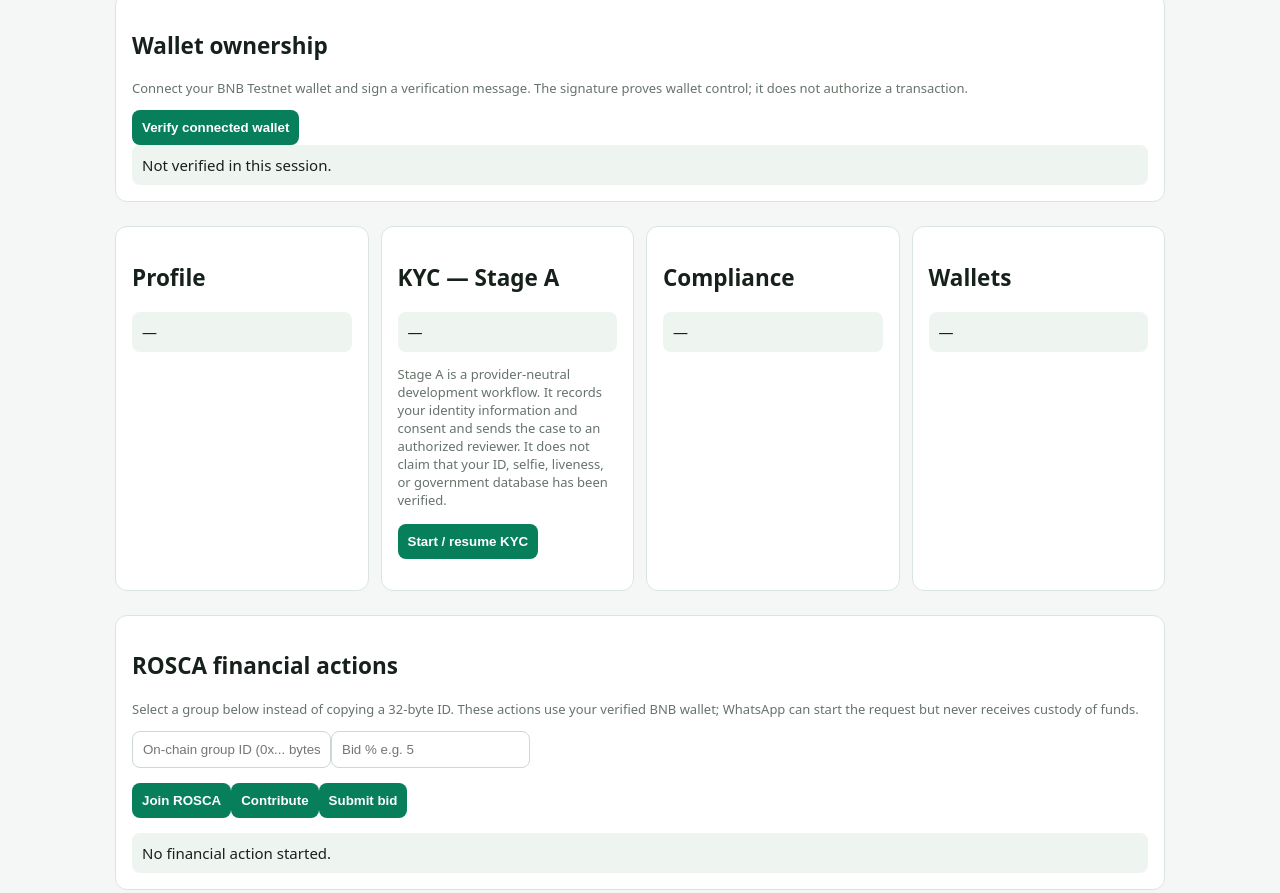
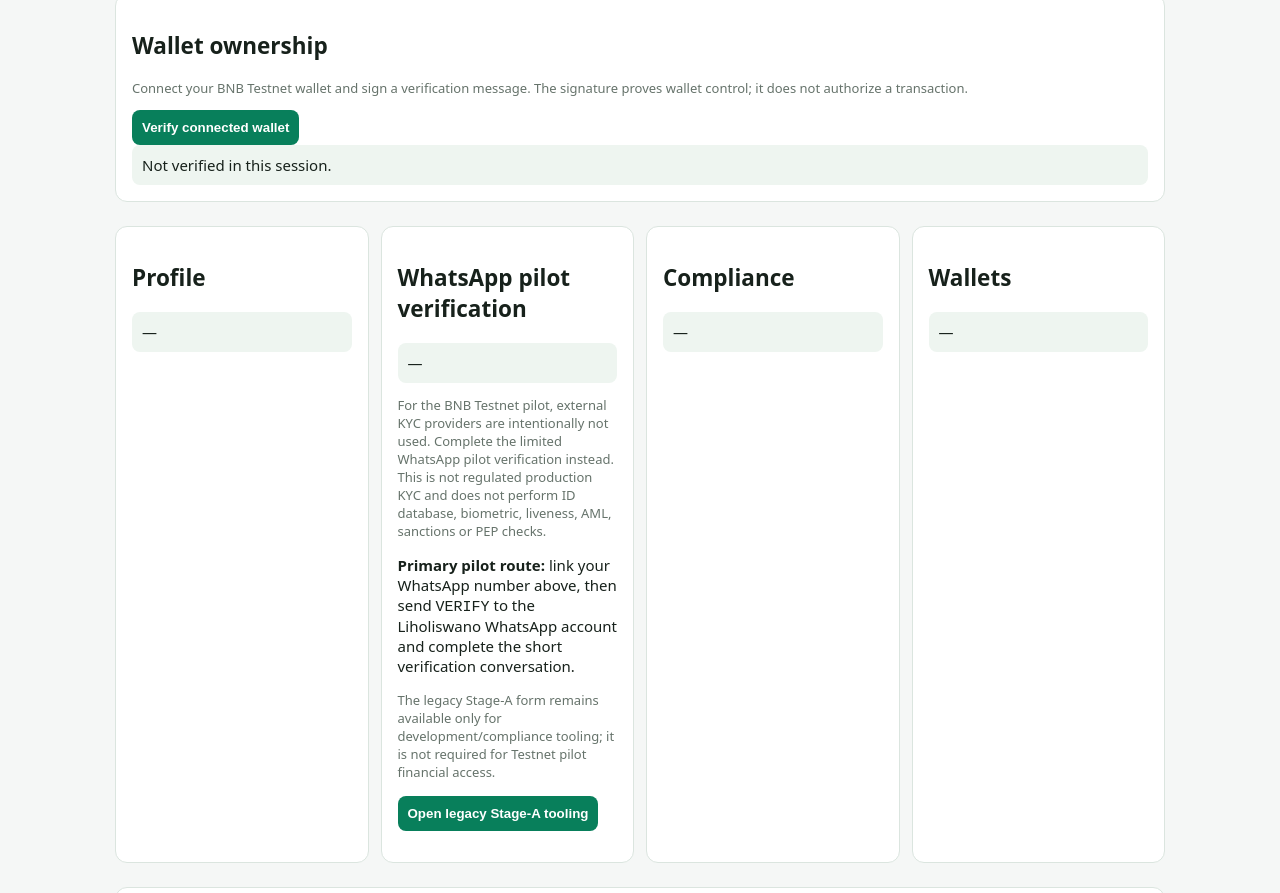
Before and after one commit to samboenough25-eng/Liholiswano, a website: page web/dashboard.html in a window 1280 px wide. Shown: the part 654-1547 px from the top of the page. Drawn offline with nearby package versions, Linux system fonts and the light colour scheme; no server answers.

Commit message:
Make WhatsApp the primary Testnet pilot verification flow

```diff
--- a/web/dashboard.html
+++ b/web/dashboard.html
@@ -1,12 +1,12 @@
 <!doctype html>
 <html lang="en"><head><meta charset="utf-8"><meta name="viewport" content="width=device-width,initial-scale=1"><title>Liholiswano Customer Dashboard</title>
 <style>body{font:15px system-ui;margin:0;background:#f5f7f6;color:#17211b}.wrap{max-width:1050px;margin:auto;padding:20px}.card{background:white;border:1px solid #dbe5df;border-radius:12px;padding:16px;margin:12px 0}.grid{display:grid;grid-template-columns:repeat(auto-fit,minmax(250px,1fr));gap:12px}input,button{padding:10px;border-radius:8px;border:1px solid #ccd8d1}button{background:#087f5b;color:white;border:0;font-weight:700}.status{white-space:pre-wrap;word-break:break-word;background:#eef5f0;padding:10px;border-radius:8px}.muted{color:#66736b;font-size:13px}</style></head>
-<body><main class="wrap"><h1>Liholiswano Customer Dashboard</h1><p class="muted">Account, KYC, wallet, savings groups, transactions and support.</p>
+<body><main class="wrap"><h1>Liholiswano Customer Dashboard</h1><p class="muted">Account, WhatsApp pilot verification, wallet, savings groups, transactions and support.</p>
 <p><a href="./register.html">Create a new customer account</a></p><section class="card"><h2>Sign in</h2><div class="grid"><input id="email" placeholder="Email"><input id="password" type="password" placeholder="Password"></div><p><button id="login">Sign in</button> <button id="logout">Sign out</button></p><div id="status" class="status">Not signed in.</div></section>
-<section class="card"><h2>WhatsApp</h2><p class="muted">Link and verify the WhatsApp number you control. Liholiswano will send a one-time code; do not share that code with anyone.</p><input id="waPhone" placeholder="+267... or +268..."><button id="waLink">Send WhatsApp linking code</button><div id="waStatus" class="status">Not linked through this dashboard session.</div></section><section class="card"><h2>Wallet ownership</h2><p class="muted">Connect your BNB Testnet wallet and sign a verification message. The signature proves wallet control; it does not authorize a transaction.</p><button id="verifyWallet">Verify connected wallet</button><div id="walletVerify" class="status">Not verified in this session.</div></section><section class="grid"><div class="card"><h2>Profile</h2><div id="profile" class="status">—</div></div><div class="card"><h2>KYC — Stage A</h2>
+<section class="card"><h2>WhatsApp</h2><p class="muted">Link and verify the WhatsApp number you control. Liholiswano will send a one-time code; do not share that code with anyone.</p><input id="waPhone" placeholder="+267... or +268..."><button id="waLink">Send WhatsApp linking code</button><div id="waStatus" class="status">Not linked through this dashboard session.</div></section><section class="card"><h2>Wallet ownership</h2><p class="muted">Connect your BNB Testnet wallet and sign a verification message. The signature proves wallet control; it does not authorize a transaction.</p><button id="verifyWallet">Verify connected wallet</button><div id="walletVerify" class="status">Not verified in this session.</div></section><section class="grid"><div class="card"><h2>Profile</h2><div id="profile" class="status">—</div></div><div class="card"><h2>WhatsApp pilot verification</h2>
 <div id="kyc" class="status">—</div>
-<p class="muted">Stage A is a provider-neutral development workflow. It records your identity information and consent and sends the case to an authorized reviewer. It does not claim that your ID, selfie, liveness, or government database has been verified.</p>
-<p><button id="startKyc">Start / resume KYC</button></p>
+<p class="muted">For the BNB Testnet pilot, external KYC providers are intentionally not used. Complete the limited WhatsApp pilot verification instead. This is not regulated production KYC and does not perform ID database, biometric, liveness, AML, sanctions or PEP checks.</p><p><strong>Primary pilot route:</strong> link your WhatsApp number above, then send <code>VERIFY</code> to the Liholiswano WhatsApp account and complete the short verification conversation.</p>
+<p class="muted">The legacy Stage-A form remains available only for development/compliance tooling; it is not required for Testnet pilot financial access.</p><p><button id="startKyc">Open legacy Stage-A tooling</button></p>
 <div id="kycForm" style="display:none">
 <div class="grid">
 <input id="kycFirstName" placeholder="Legal first name">
```
